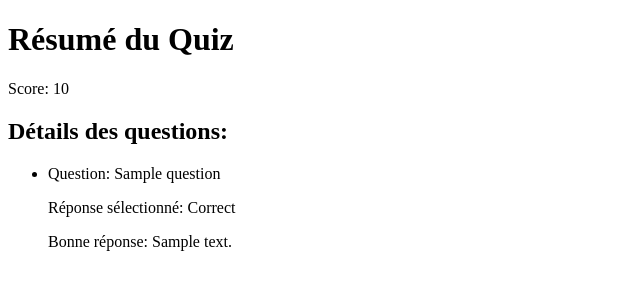
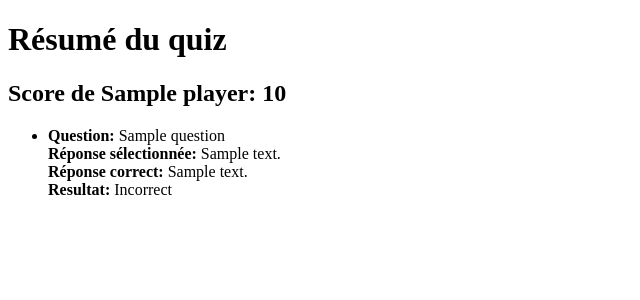
Before and after one commit to JeremyM2000/BigDataProject, a Flask app: template app/templates/quiz_summary.html in a window 1280 px wide. Shown: the part 44-344 px from the top of the page, without its empty margins (0-640 px from the left). Run offline with Flask 3, Linux system fonts and the light colour scheme; the template is opened without the code that fills it: most values are stand-ins (such as "Sample title", 1, 10 or a date in 2020); parts of the project's set-up code (start-up, migrations or seed data) failed here and were passed over.

Commit message:
update app logic to play with several players

```diff
--- a/app/app.py
+++ b/app/app.py
@@ -48,8 +48,8 @@ def login():
 
         if user and user.password == password:
             session['user_name'] = user.name
+            session['player_id'] = user.id
             session['players'] = [user.name]
-            session['player_id'] = user.id
             flash('Logged in successfully')
             return redirect(url_for('home'))
         else:
@@ -60,8 +60,10 @@ def login():
 @app.route('/logout')
 def logout():
     session.pop('user_name', None)
+    session.pop('player_id', None)
     session.pop('players', None)
     session.pop('questions_per_player', None)
+    session.pop('current_player_index', None)
     flash('You have been logged out')
     return redirect(url_for('index'))
 
@@ -70,13 +72,14 @@ def home():
     session.pop('random_question_ids', None)
     session.pop('current_question_index', None)
     session.pop('quiz_id', None)
+    session.pop('quiz_results', None)
+    session.pop('players', None)
 
     if 'user_name' in session:
         user_name = session['user_name']
         return render_template('home.html', user_name=user_name)
     else:
         return redirect(url_for('login'))
-
 
 @app.route('/set_quiz', methods=['GET', 'POST'])
 def set_quiz():
@@ -94,11 +97,23 @@ def add_player():
 
     return redirect(url_for('set_quiz'))
 
+@app.route('/remove_player/<player_name>')
+def remove_player(player_name):
+    if 'players' in session:
+        players = session['players']
+        if player_name in players and players.index(player_name) != 0:
+            players.remove(player_name)
+            flash(f'Player {player_name} removed')
+        else:
+            flash('Cannot remove the first player')
+    return redirect(url_for('set_quiz'))
+
 @app.route('/start_quiz', methods=['GET', 'POST'])
 def start_quiz():
     questions_per_player = request.form['questions_per_player']
     session['questions_per_player'] = questions_per_player
-    return render_template('quiz_starter.html', players=session.get('palyers', []), questions_per_player=questions_per_player)
+    session['current_player_index'] = 0
+    return redirect(url_for('quiz'))
 
 @app.route('/quiz', methods=['GET', 'POST'])
 def quiz():
@@ -117,7 +132,6 @@ def quiz():
         session['random_question_ids'] = random_question_ids
         session['current_question_index'] = 0
 
-        # Determine the quiz_id for the current quiz
         max_quiz_id = db.session.query(func.max(AskedQuestion.quiz_id)).scalar() or 0
         session['quiz_id'] = max_quiz_id + 1
 
@@ -133,12 +147,28 @@ def quiz():
 
         bool_aws = selected_answer == question.correct_aws
 
-        player_id = session.get('player_id')
+        current_player_index = session['current_player_index']
+        players = session['players']
+        current_player = players[current_player_index]
 
-        asked_question = AskedQuestion(quiz_id=quiz_id, question_id=question_id, player_id=player_id, bool_aws=bool_aws)
+        asked_question = AskedQuestion(quiz_id=quiz_id, question_id=question_id, player_id=session.get('player_id', 0), bool_aws=bool_aws)
         db.session.add(asked_question)
 
+        if 'quiz_results' not in session:
+            session['quiz_results'] = {}
+
+        if current_player not in session['quiz_results']:
+            session['quiz_results'][current_player] = []
+
+        session['quiz_results'][current_player].append({
+            'question': question.question,
+            'selected_answer': selected_answer,
+            'correct_answer': question.correct_aws,
+            'is_correct': bool_aws
+        })
+
         session['current_question_index'] = current_index + 1
+        session['current_player_index'] = (current_player_index + 1) % len(players)
 
         db.session.commit()
 
@@ -150,28 +180,27 @@ def quiz():
     question_id = random_question_ids[current_index]
     question = Question.query.get(question_id)
 
-    return render_template('question.html', question=question)
+    current_player_index = session['current_player_index']
+    players = session['players']
+    current_player = players[current_player_index]
+
+    return render_template('question.html', question=question, player=current_player)
 
 @app.route('/quiz_summary')
 def quiz_summary():
-    quiz_id = session.get('quiz_id')
-    player_id = session.get('player_id')
+    quiz_results = session.get('quiz_results', {})
 
-    asked_questions = AskedQuestion.query.filter_by(quiz_id=quiz_id, player_id=player_id).all()
+    player_scores = []
+    for player_name, results in quiz_results.items():
+        score = sum(1 for result in results if result['is_correct'])
 
-    score = sum(1 for question in asked_questions if question.bool_aws)
+        player_scores.append({
+            'player': player_name,
+            'score': score,
+            'question_details': results
+        })
 
-    question_details = []
-
-    for question in asked_questions:
-        question_info = {
-            'question': Question.query.get(question.question_id).question,
-            'selected_answer': question.bool_aws,
-            'correct_answer': Question.query.get(question.question_id).correct_aws
-        }
-        question_details.append(question_info)
-
-    return render_template('quiz_summary.html', score=score, question_details=question_details)
+    return render_template('quiz_summary.html', player_scores=player_scores)
 
 from flask import render_template
 from app.models.user import User
--- a/app/templates/dashboard.html
+++ b/app/templates/dashboard.html
@@ -77,6 +77,9 @@
                         return val + "%";
                     }
                 }
+            },
+            stroke: {
+                curve: 'smooth',
             }
         };
 
--- a/app/templates/question.html
+++ b/app/templates/question.html
@@ -11,6 +11,7 @@
     <h1>Quiz</h1>
     <form method="post" action="{{ url_for('quiz') }}">
         <div>
+            <h3>Question pour: {{ player }}</h3>
             <p>{{ question.question }}</p>
             <label><input type="radio" name="answer" value="{{ question.aws1 }}"> 1: {{ question.aws1 }}</label><br>
             <label><input type="radio" name="answer" value="{{ question.aws2 }}"> 2: {{ question.aws2 }}</label><br>
--- a/app/templates/quiz_summary.html
+++ b/app/templates/quiz_summary.html
@@ -2,22 +2,23 @@
 <html lang="en">
 <head>
     <meta charset="UTF-8">
-    <meta name="viewport" content="width=device-width, initial-scale=1.0">
     <title>Quiz Summary</title>
 </head>
 <body>
     {% include 'logged_header.html' %}
-    <h1>Résumé du Quiz</h1>
-    <p>Score: {{ score }}</p>
-    <h2>Détails des questions:</h2>
-    <ul>
-        {% for question in question_details %}
-            <li>
-                <p>Question: {{ question.question }}</p>
-                <p>Réponse sélectionné: {% if question.selected_answer %}Correct{% else %}Incorrect{% endif %}</p>
-                <p>Bonne réponse: {{ question.correct_answer }}</p>
-            </li>
-        {% endfor %}
-    </ul>
+    <h1>Résumé du quiz</h1>
+    {% for player in player_scores %}
+        <h2>Score de {{ player.player }}: {{ player.score }}</h2>
+        <ul>
+            {% for question in player.question_details %}
+                <li>
+                    <strong>Question:</strong> {{ question.question }}<br>
+                    <strong>Réponse sélectionnée:</strong> {{ question.selected_answer }}<br>
+                    <strong>Réponse correct:</strong> {{ question.correct_answer }}<br>
+                    <strong>Resultat:</strong> {{ 'Correct' if question.is_correct else 'Incorrect' }}
+                </li>
+            {% endfor %}
+        </ul>
+    {% endfor %}
 </body>
 </html>
```
Also changed, not shown: app/templates/quiz_settings.html (+6 -1 lines).
